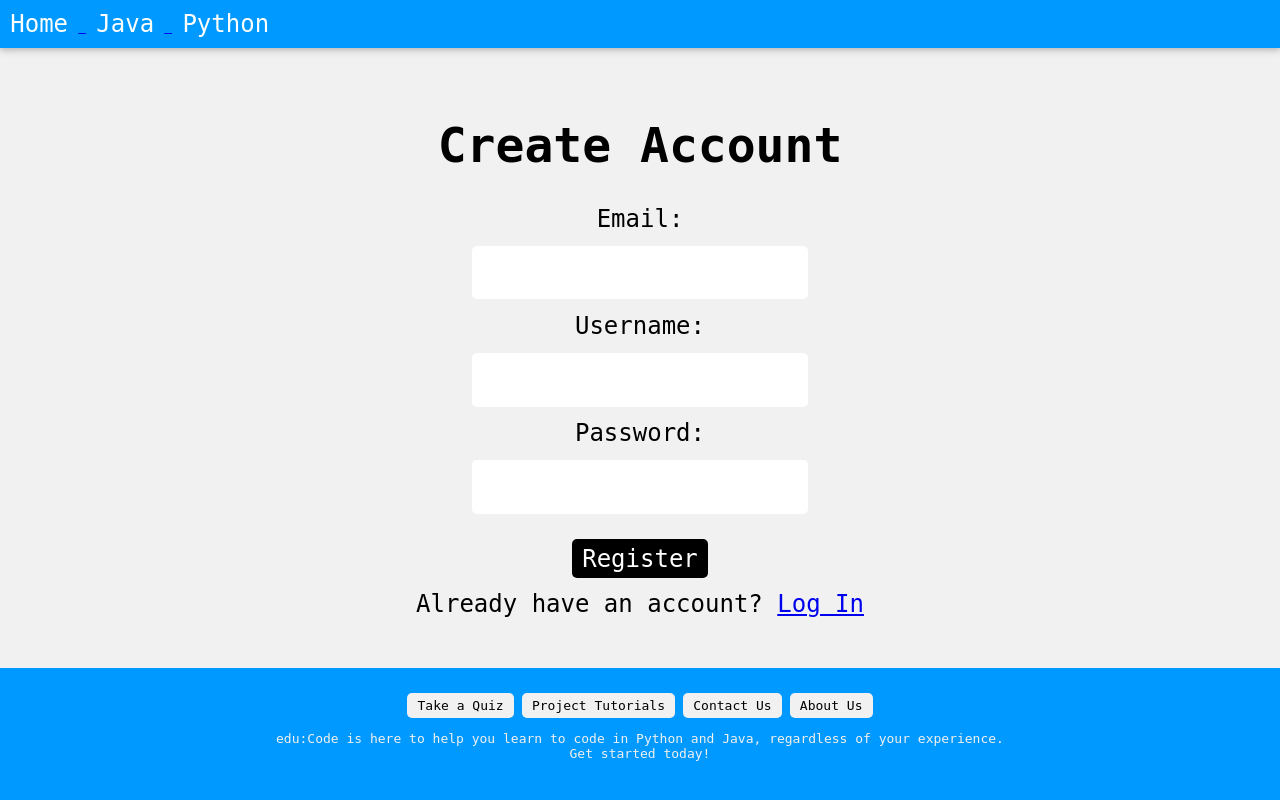
After one commit to MillieMD/Edu-Code, a PHP site: page /pages/register.html in a window 1280 px wide. The commit adds this page. Run offline with PHP 8.4, Linux system fonts and the light colour scheme.

Commit message:
HTML for log in and register pages
form and navigation working

```diff
--- a/EduCode/css/main.css
+++ b/EduCode/css/main.css
@@ -77,7 +77,20 @@
 
 /* Sections */
 
+html{
+    height: 100%;
+    /* Required for body min-height: 100% */
+}
+
 body{
+
+    /* Always place footer at the very bottom of screen,
+    even when content isn't that big*/
+    display: flex;
+    flex-direction: column;
+    justify-content: space-between;
+
+    min-height: 100%;
 
     margin: 0;
 
@@ -100,12 +113,18 @@ body{
 
 .header .header-left button, .header .header-right button{
 
-    appearance: button-dark;
     font-size: 1.5rem;
 
     padding: 0.8vw;
 
 }
+
+.header .header-left button, .header .header-right a{
+
+    text-decoration: none;
+
+}
+
 
 .title-section{
 
@@ -117,8 +136,6 @@ body{
 
 .footer{
 
-    bottom: 0;
-
     padding: 2vw;
 
     text-align: center;
@@ -129,7 +146,6 @@ body{
     width: 100% - 4vw;
 
 }
-
 
 /* Home Page */
 
@@ -177,3 +193,31 @@ body{
     height: 100%;
     width: auto;
 }
+
+/* User Profiles */
+
+/* Forms */
+
+form{
+
+    display: flex;
+    flex-direction: column;
+    align-items: center;
+
+    font-size: 1.5rem;
+
+    padding-bottom: 1vw;
+
+}
+
+input{
+
+    border: 0;
+    border-radius: 5px;
+
+    max-width: 80ch;
+    font-size: 1em;
+
+    margin: 1vw;
+    padding: 1vw;
+}
--- /dev/null
+++ b/EduCode/pages/register.html
@@ -0,0 +1,67 @@
+<!DOCTYPE html>
+<html>
+
+<head>
+
+    <title>Register - edu:Code</title>
+
+    <link rel = 'stylesheet' href = "../css/main.css">
+    <link rel= 'icon' href='../images/logodark.png' type='image/x-icon'>
+</head>
+
+<body>
+
+    <div class = 'header'>
+
+        <div class = 'header-left'>
+
+            <a href = "../index.php">
+            <button class = "button-blue">Home</button>
+            </a>
+
+             <a href = "#">
+            <button class = "button-blue">Java</button>
+            </a>
+
+            <a href = "#">
+            <button class = "button-blue">Python</button>
+            </a>
+
+        </div>
+
+    </div>
+
+    <form action = "../php/register.php" method = "POST">
+
+        <h1> Create Account </h1>
+
+        <label for = "email"> Email: </label>
+        <input type = "email" name = "email" required>
+
+        <label for = "username"> Username: </label>
+        <input type = "text" name = "username" required>
+
+        <label for = "password"> Password: </label>
+        <input type = "password" name = "password" required>
+
+        <input class = "button-dark" type = "submit" value = "Register">
+
+        <span> Already have an account? <a href = "login.html"> Log In </a> </span>
+
+    </form>
+
+
+    <div class = "footer">
+
+        <button class = "button-light"> Take a Quiz </button>
+        <button class = "button-light"> Project Tutorials </button>
+        <button class = "button-light"> Contact Us </button>
+        <button class = "button-light"> About Us </button>
+
+        <p> edu:Code is here to help you learn to code in Python and Java, regardless of your experience.
+           <br> Get started today! </p>
+
+    </div>
+
+</body>
+</html>
--- a/EduCode/php/signup.php
+++ b/EduCode/php/signup.php
@@ -62,6 +62,4 @@ print_r($_SESSION["id"]);
 header("location: ../index.php"); //NOTE: redirecting this way isn't working, because of the apache modules, but its hard to tell which ones missing
 exit;
 
-
-
 ?>
```
Also changed, not shown: EduCode/index.php (+21 -6 lines), EduCode/pages/login.html (added, +64 -0 lines), EduCode/pages/signin.html (deleted, +0 -40 lines), EduCode/pages/signup.html (deleted, +0 -37 lines), EduCode/pages/test.html (deleted, +0 -14 lines), EduCode/php/login.php (+1 -8 lines), EduCode/php/profile.php (+20 -76 lines).
